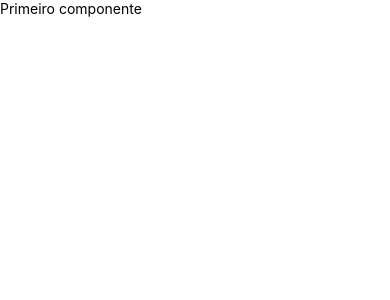
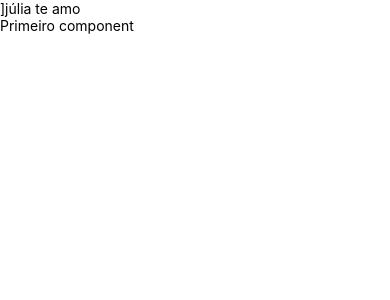
Before and after one commit to felipe-frade/react-native-cod3r, a React Native app in the folder novoProjeto/: screen / in a window 390 px wide. Shown: the top 300 px of the page. Built offline with nearby package versions, Linux system fonts and the light colour scheme.

Commit message:
atualizando curso

```diff
--- a/novoProjeto/src/App.js
+++ b/novoProjeto/src/App.js
@@ -1,6 +1,11 @@
 import React from 'react';
-import { Text } from 'react-native';
+import { Text, View } from 'react-native';
 
-export default () => {
-    return <Text>Primeiro componente</Text>
-}
+import Priemiro from './components/Primeiro';
+
+export default () => (
+    <View>
+        <Text>{ ']júlia te amo' }</Text>
+        <Priemiro></Priemiro>
+    </View>
+)
--- /dev/null
+++ b/novoProjeto/src/components/Primeiro.js
@@ -0,0 +1,6 @@
+import React from 'react';
+import { Text } from 'react-native'
+
+export default () => {
+    return <Text>Primeiro component</Text>
+}
```
